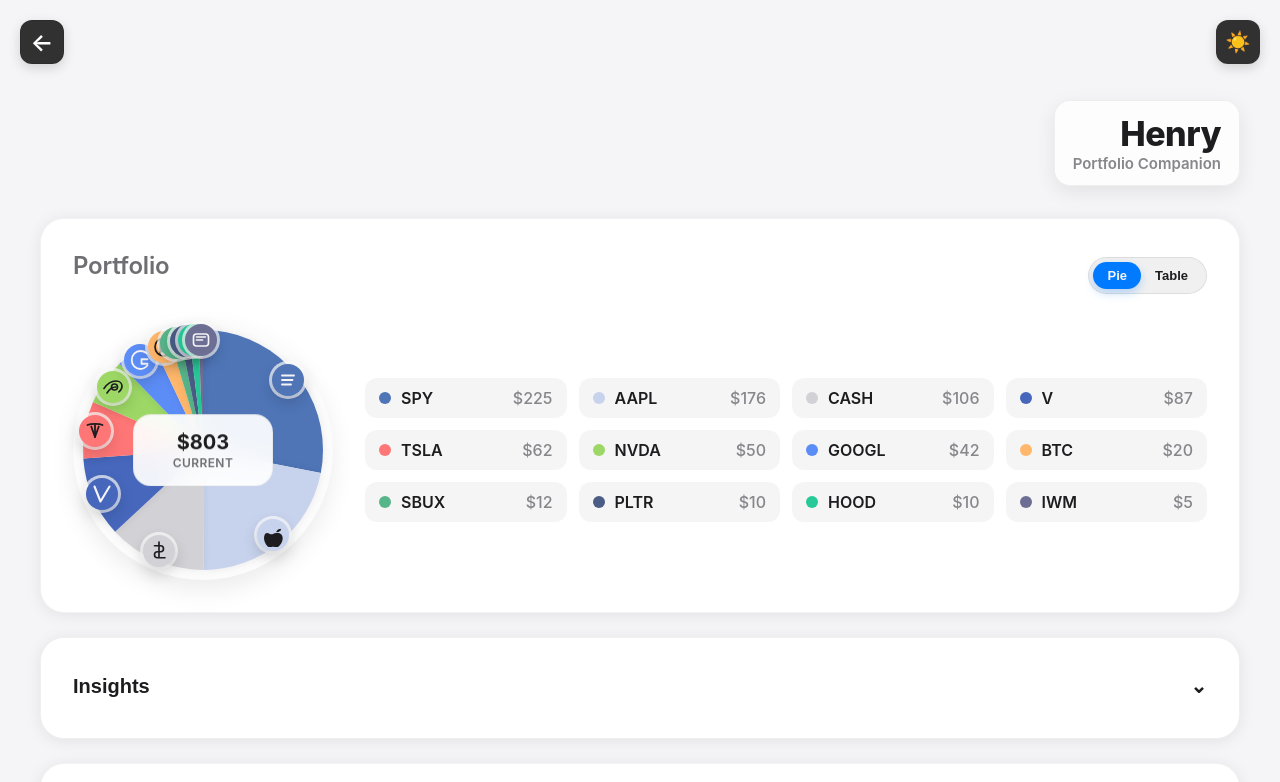
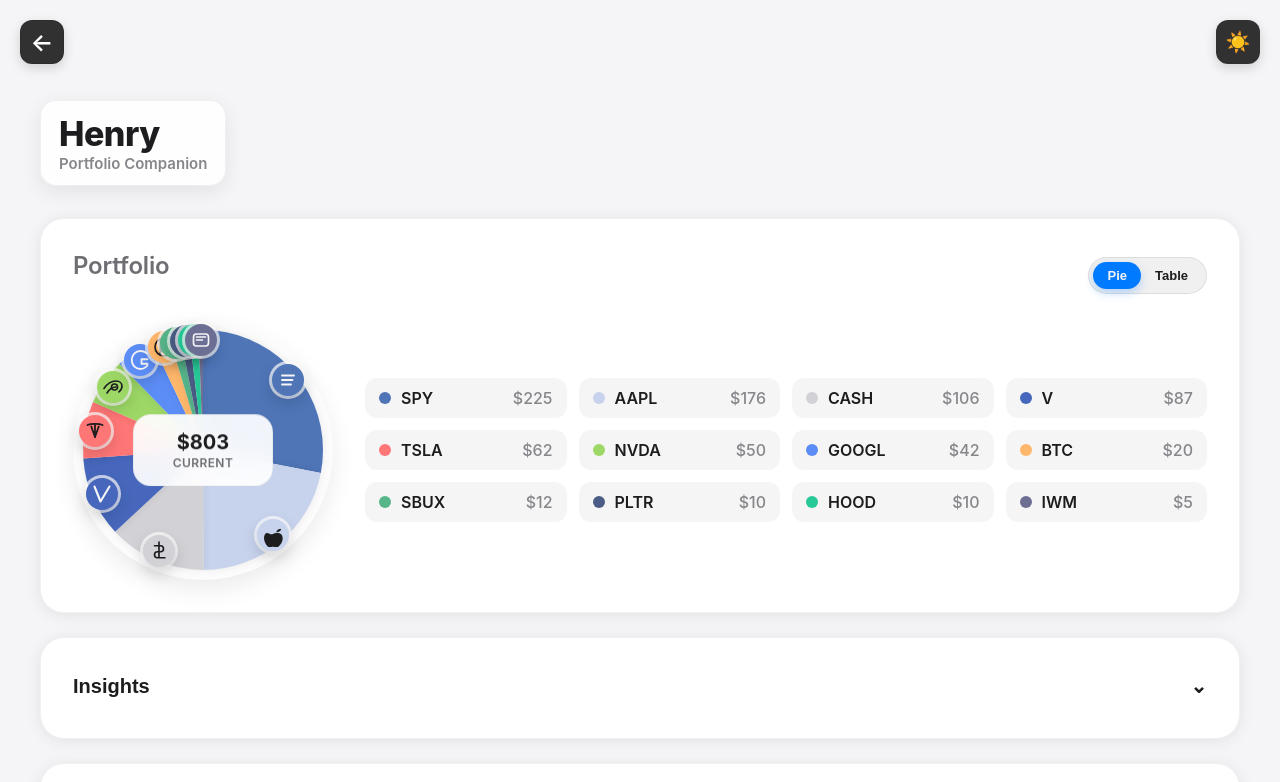
Before and after one commit to nulljosh/henry, a plain HTML site: page index.html in a window 1280 px wide. Shown: the top 782 px of the page. Drawn offline with Linux system fonts and the light colour scheme.

Commit message:
ui: align header badge left

```diff
--- a/index.html
+++ b/index.html
@@ -127,15 +127,15 @@
         .site-header {
             position: relative;
             display: flex;
-            justify-content: flex-end;
+            justify-content: flex-start;
             align-items: flex-start;
             margin: 80px 0 32px;
             z-index: 10;
         }
 
         .brand-badge {
-            text-align: right;
-            background: rgba(255, 255, 255, 0.8);
+            text-align: left;
+            background: rgba(255, 255, 255, 0.85);
             border-radius: 16px;
             padding: 12px 18px;
             border: 1px solid rgba(0, 0, 0, 0.06);
```
